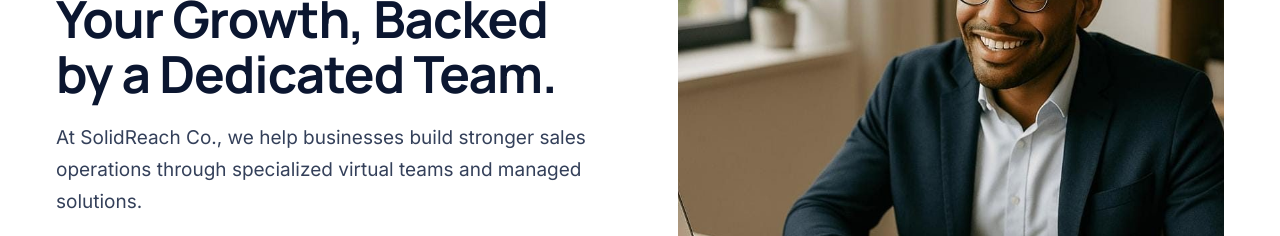
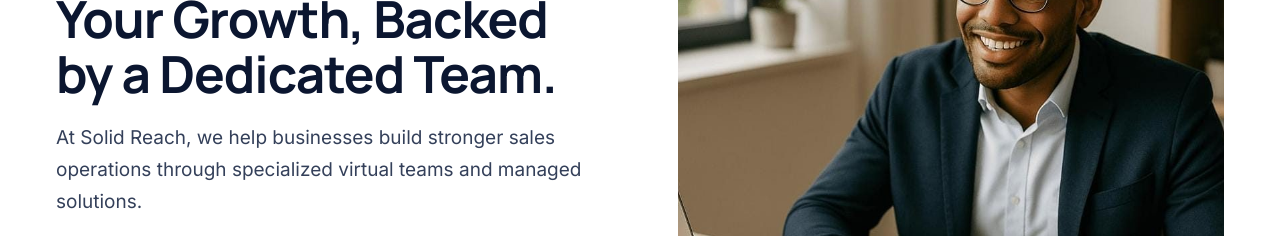
Before and after one commit to ahmedbhaa22/src, a plain HTML site: page index.html in a window 1280 px wide. Shown: the part 1100-1336 px from the top of the page. Drawn offline with nearby package versions, Linux system fonts and the light colour scheme; no server answers.

Commit message:
Use "Solid Reach" in the About intro
Co-Authored-By: Claude Opus 5.5 <noreply@anthropic.com>
Claude-Session: https://claude.ai/code/session_01J1A3Ty387edw7xRMnBnH59

```diff
--- a/index.html
+++ b/index.html
@@ -58,7 +58,7 @@
       <div class="about-copy">
         <span class="eyebrow">About Us</span>
         <h2 id="aboutH">Your Growth, Backed by a Dedicated Team.</h2>
-        <p class="intro">At SolidReach Co., we help businesses build stronger sales operations through specialized virtual teams and managed solutions.</p>
+        <p class="intro">At Solid Reach, we help businesses build stronger sales operations through specialized virtual teams and managed solutions.</p>
         <p class="quote">We go beyond providing virtual assistants.</p>
         <div class="ctas"><a class="btn btn-blue" href="#pricing">See Teams &amp; Pricing</a></div>
       </div>
```
